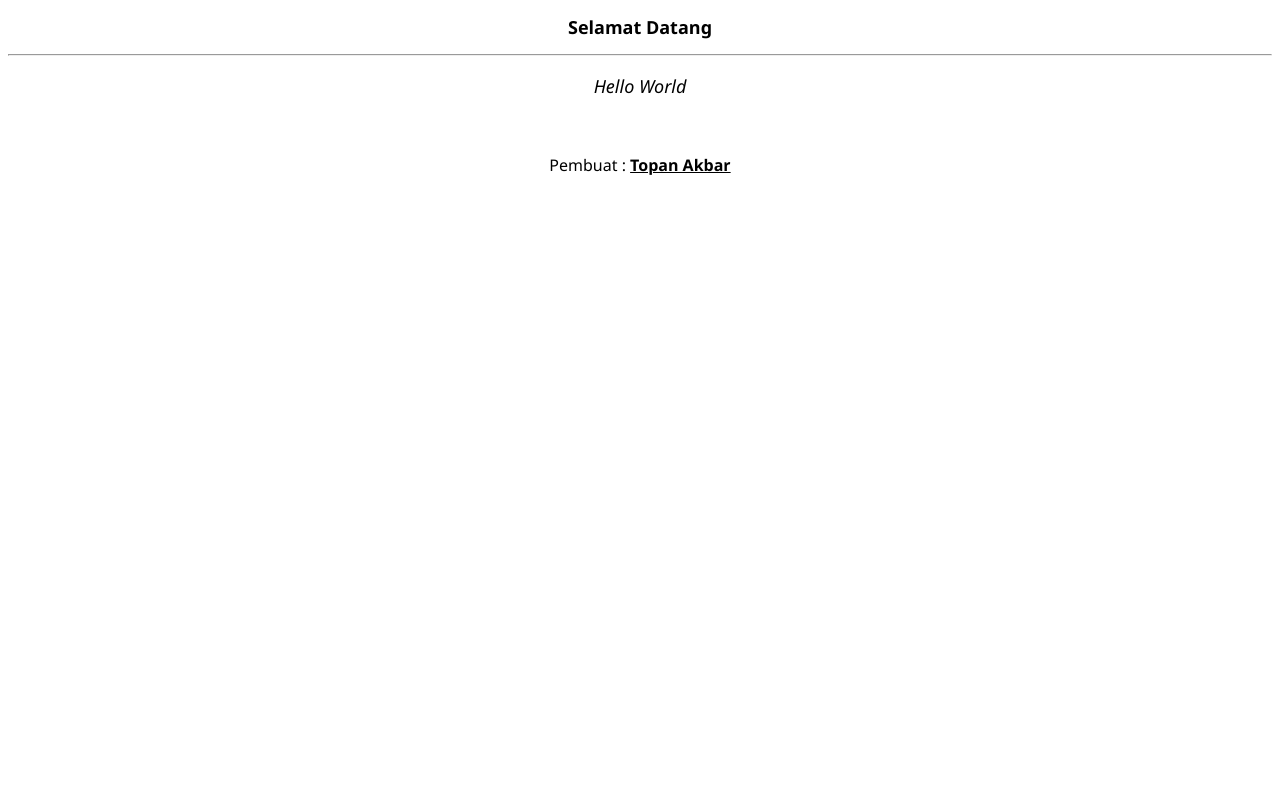
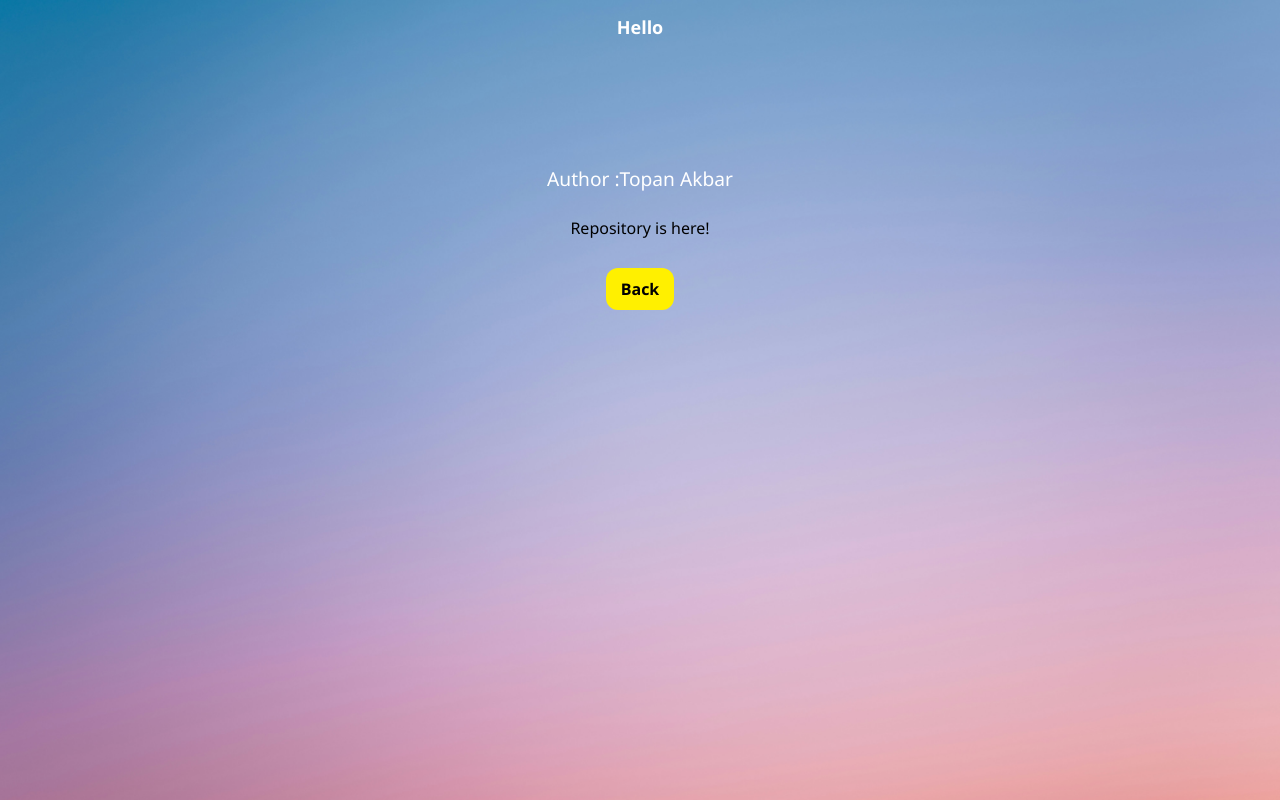
Before and after one commit to BreezyCyclone/Test, a plain HTML site: page lthan1.html in a window 1280 px wide. Drawn offline with Linux system fonts and the light colour scheme.

Commit message:
styling latihan1

```diff
--- a/lthan1.html
+++ b/lthan1.html
@@ -1,6 +1,7 @@
 <!DOCTYPE html>
-<html lang="en">
+<html lang="en" class="landingPage">
     <head>
+        <script src="./script.js"></script>
         <link rel="stylesheet" href="./style.css" />
         <meta charset="UTF-8" />
         <meta name="viewport" content="width=device-width, initial-scale=1.0" />
@@ -10,14 +11,17 @@
         <div class="">
             <!-- tag p: paragraf, b: bold, u: underline, i: italic, br: memisahkan paragraf atau menambah jarak paragraf, hr: menambahkan garis diantara paragraf -->
             <h2 class="welcome">
-                <b>Selamat Datang</b>
+                <b>Hello</b>
             </h2>
-            <hr />
-            <p class="welcome"><i>Hello World</i></p>
-            <br />
         </div>
-        <p class="footer">
-            Pembuat : <u><b>Topan Akbar</b></u>
-        </p>
+        <p class="footer">Author : <span class="author">Topan Akbar</span></p>
+        <div class="repository">
+            <a href="https://github.com/BreezyCyclone/Test"
+                >Repository is here!</a
+            >
+        </div>
+        <div class="button">
+            <a href="/" class="buttonBack" role="button">Back</a>
+        </div>
     </body>
 </html>
--- a/style.css
+++ b/style.css
@@ -84,9 +84,104 @@ html {
 .welcome {
     text-align: center;
     font-size: large;
+    text-decoration: none;
+    font-style: normal;
+    color: white;
 }
 
 .footer {
-    text-align: center;
+    display: flex;
+    justify-content: center;
+    align-items: center;
+    margin-top: 10%;
+    font-size: larger;
+    color: white;
 }
+
+.repository {
+    display: flex;
+    justify-content: center;
+    align-items: center;
+}
+
+a {
+    position: relative;
+    color: black;
+    padding: 5px;
+    text-decoration: none;
+    transition: color 0.2s ease-in-out;
+}
+
+a:hover {
+    color: teal;
+}
+
+a:hover::after {
+    transform: scaleX(1);
+    transform-origin: bottom left;
+}
+
+a::after {
+    content: "";
+    position: absolute;
+    width: 100%;
+    height: 2px;
+    bottom: -2px;
+    left: 0;
+    background-color: currentColor;
+    transform: scaleX(0);
+    transform-origin: bottom right;
+    transition: transform 0.3s ease-in-out;
+    content: "";
+}
+
+.author:hover {
+    color: teal;
+    transition: color 0.3s ease-in-out;
+}
+
+.author {
+    font-style: normal;
+}
+
+.back {
+    text-decoration: none;
+}
+
+.button {
+    justify-content: center;
+    align-items: center;
+    display: flex;
+}
+
+.buttonBack {
+    background-color: #fff000;
+    border-radius: 12px;
+    color: #000;
+    cursor: pointer;
+    font-weight: bold;
+    padding: 10px 15px;
+    transition: 200ms;
+    box-sizing: border-box;
+    border: 0;
+    font-size: 16px;
+    user-select: none;
+    -webkit-user-select: none;
+    touch-action: manipulation;
+    margin-top: 24px;
+}
+
+.buttonBack:not(:disabled):hover,
+.buttonBack:not(:disabled):focus {
+    outline: 0;
+    background: #f4e603;
+    box-shadow: 0 0 0 2px rgba(0, 0, 0, 0.2), 0 3px 8px 0 rgba(0, 0, 0, 0.15);
+}
+
+.buttonBack:disabled {
+    filter: saturate(0.2) opacity(0.5);
+    -webkit-filter: saturate(0.2) opacity(0.5);
+    cursor: not-allowed;
+}
+
 /* Latihan1.html */
```
Also changed, not shown: LatihanLink/script.js (+4 -4 lines).
